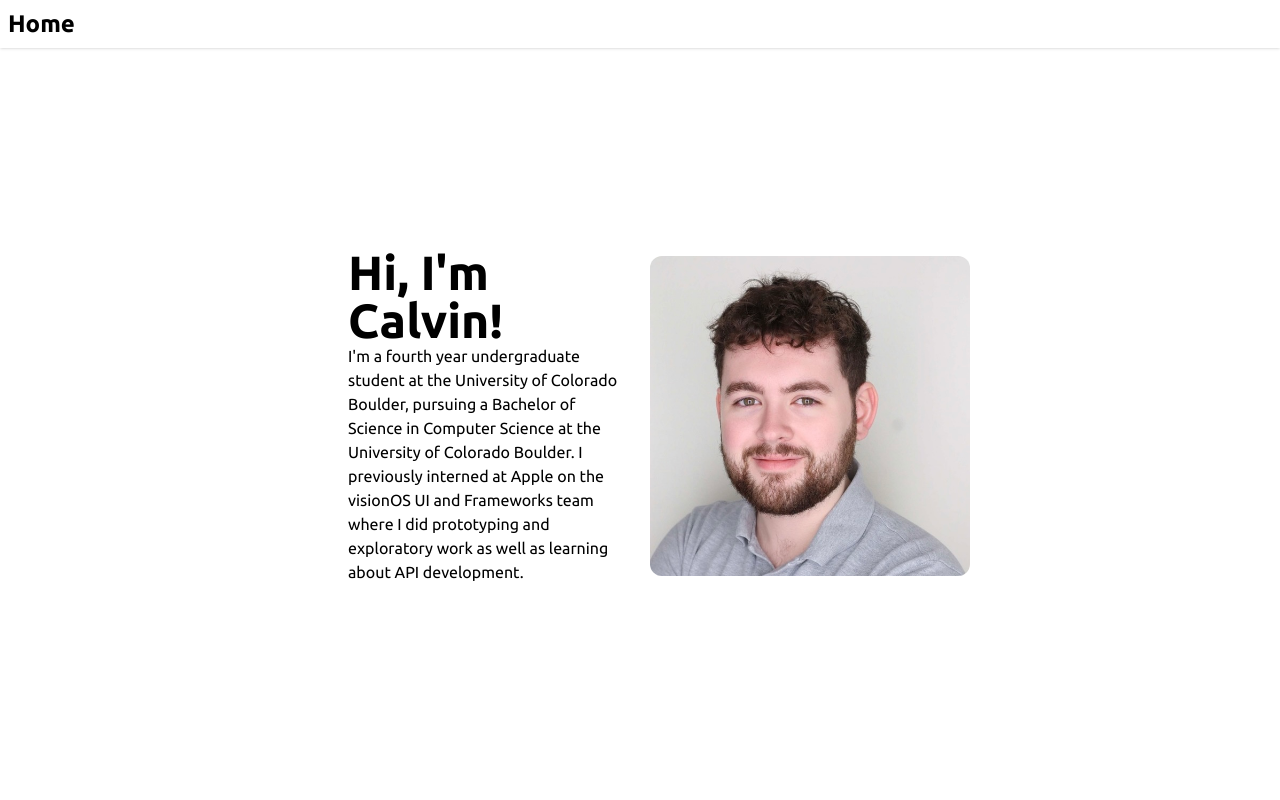
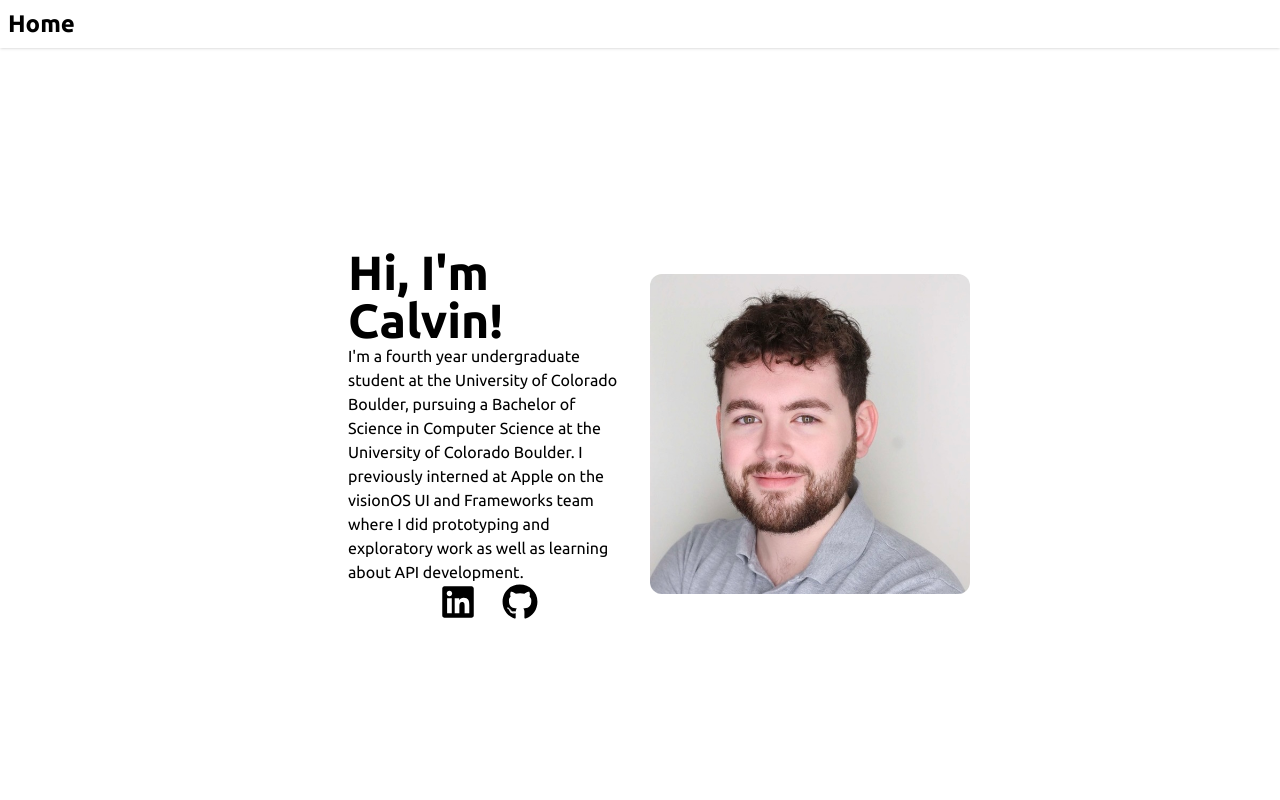
Before and after one commit to Calvin-Bonomo/Calvin-Bonomo.github.io, a Next.js app: page / in a window 1280 px wide. Shown: the top 800 px of the page. Built offline with nearby package versions, Linux system fonts and the light colour scheme.

Commit message:
Added icons with links for github and linkedin

```diff
--- a/app/page.tsx
+++ b/app/page.tsx
@@ -1,7 +1,7 @@
-import Image from 'next/image'
 import type { ProjectInfo } from '../components/ProjectCard'
 import ProjectCard from '../components/ProjectCard'
 import projectData from '../public/Projects.json'
+import { FaGithub, FaLinkedin } from "react-icons/fa"
 
 const projects: ProjectInfo[] = projectData.projects as ProjectInfo[]
 
@@ -10,10 +10,14 @@ export default function Home() {
       <div>
         <div className="px-7 py-7 mb-10 grid gap-x-5 justify-center md:grid-cols-2 md:py-50">
             <h1 className="font-bold text-4xl content-center text-center pb-4 md:ml-[15vw] lg:ml-[25vw] lg:text-5xl md:pb-0 md:text-start md:content-start md:self-end">Hi, I'm Calvin!</h1>
-            <div className="flex justify-center text-center content-center relative items-center md:justify-start md:row-span-2 md:w-full">
+            <div className="flex justify-center text-center content-center relative items-center md:justify-start md:row-span-3 md:w-full">
                 <img src="/Profile.jpg" alt="Headshot of Calvin Bonomo" className="rounded-xl h-xs w-xs"/>
             </div>
             <p className="pt-4 md:pt-0 md:ml-[15vw] lg:ml-[25vw]">I'm a fourth year undergraduate student at the University of Colorado Boulder, pursuing a Bachelor of Science in Computer Science at the University of Colorado Boulder. I previously interned at Apple on the visionOS UI and Frameworks team where I did prototyping and exploratory work as well as learning about API development.</p>
+            <span className="flex justify-center items-center md:ml-[15vw] lg:ml-[25vw]">
+                <a href="https://www.linkedin.com/in/calvin-bonomo" target="_blank" rel="noopener noreferrer" className="mx-[1vw]"><FaLinkedin className="text-4xl"/></a>
+                <a href="https://www.github.com/Calvin-Bonomo" target="_blank" rel="noopener noreferrer" className="mx-[1vw]"><FaGithub className="text-4xl"/></a>
+            </span>
         </div>
         <span>
             <h1 className="text-center font-bold text-5xl mb-5">Projects</h1>
--- a/package.json
+++ b/package.json
@@ -12,7 +12,8 @@
     "next": "16.1.6",
     "postcss": "^8.5.6",
     "react": "19.2.3",
-    "react-dom": "19.2.3"
+    "react-dom": "19.2.3",
+    "react-icons": "^5.5.0"
   },
   "devDependencies": {
     "@tailwindcss/postcss": "^4.1.18",
```
Also changed, not shown: 1 other file (tests, documents, lock files or other folders).
